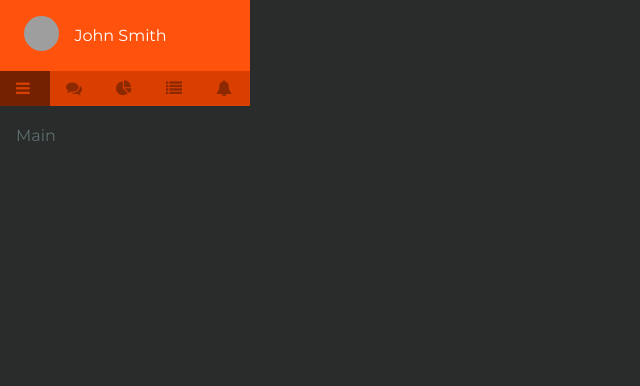
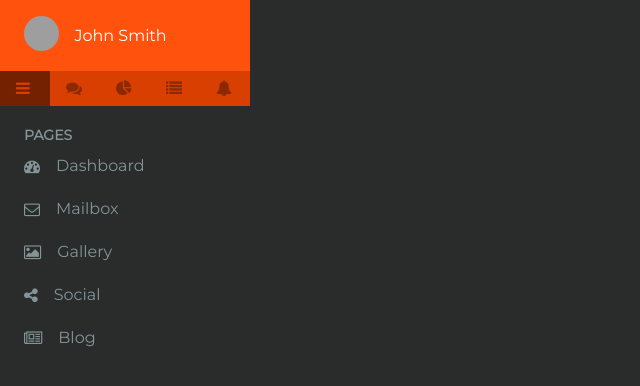
Before and after one commit to keshaldesai/adminui, a React (Create React App) app: page / in a window 1280 px wide. Shown: the top 386 px of the page, without its empty margins (0-640 px from the left). Built offline with nearby package versions, Linux system fonts and the light colour scheme; grey boxes are pictures that could not be loaded.

Commit message:
tab item styling

```diff
--- a/src/components/Sidebar/Tabs/Main/MainTab.js
+++ b/src/components/Sidebar/Tabs/Main/MainTab.js
@@ -1,8 +1,20 @@
 import React, { Component } from "react";
+import TabItem from "../TabItem";
 
 class MainTab extends Component {
   render() {
-    return <div className="tab tab-main">Main</div>;
+    return (
+      <div className="tab tab-main">
+        <div className="tab-pages">
+          <div className="tab-title">PAGES</div>
+          <TabItem icon="tachometer" title="Dashboard" />
+          <TabItem icon="envelope-o" title="Mailbox" />
+          <TabItem icon="picture-o" title="Gallery" />
+          <TabItem icon="share-alt" title="Social" />
+          <TabItem icon="newspaper-o" title="Blog" />
+        </div>
+      </div>
+    );
   }
 }
 
--- a/src/components/Sidebar/Tabs/TabItem.js
+++ b/src/components/Sidebar/Tabs/TabItem.js
@@ -0,0 +1,17 @@
+import React from "react";
+
+function TabItem({ icon, title, alerts, subItems }) {
+  return (
+    <div className="tab-item">
+      <i className={`fa fa-${icon}`} aria-hidden="true" />
+      <div className="tab-item-title">
+        {title}
+      </div>
+      <div className="tab-item-alert">
+        {alerts}
+      </div>
+    </div>
+  );
+}
+
+export default TabItem;
--- a/src/styles/Sidebar/_sidebar.scss
+++ b/src/styles/Sidebar/_sidebar.scss
@@ -45,5 +45,22 @@ $accent: #ff530d;
 }
 
 .tab {
-  padding: 20px 16px;
+  padding: 20px 0;
 }
+
+.tab-item {
+  display: flex;
+  flex-flow: row nowrap;
+  align-items: center;
+  justify-content: flex-start;
+  padding: 12px 24px;
+  i {
+    padding-right: 16px;
+  }
+}
+
+.tab-title {
+  font-size: 14px;
+  font-weight: bolder;
+  padding: 0px 24px;
+}
--- a/src/styles/index.scss
+++ b/src/styles/index.scss
@@ -1,7 +1,7 @@
 @import './Sidebar/_sidebar.scss';
 @import './Dashboard/_dashboard.scss';
 
-$font: #5e6d70;
+$font: #839497;
 $bg: #2a2c2b;
 $highlight: #1b1d1e;
 $accent: #ff530d;
```
